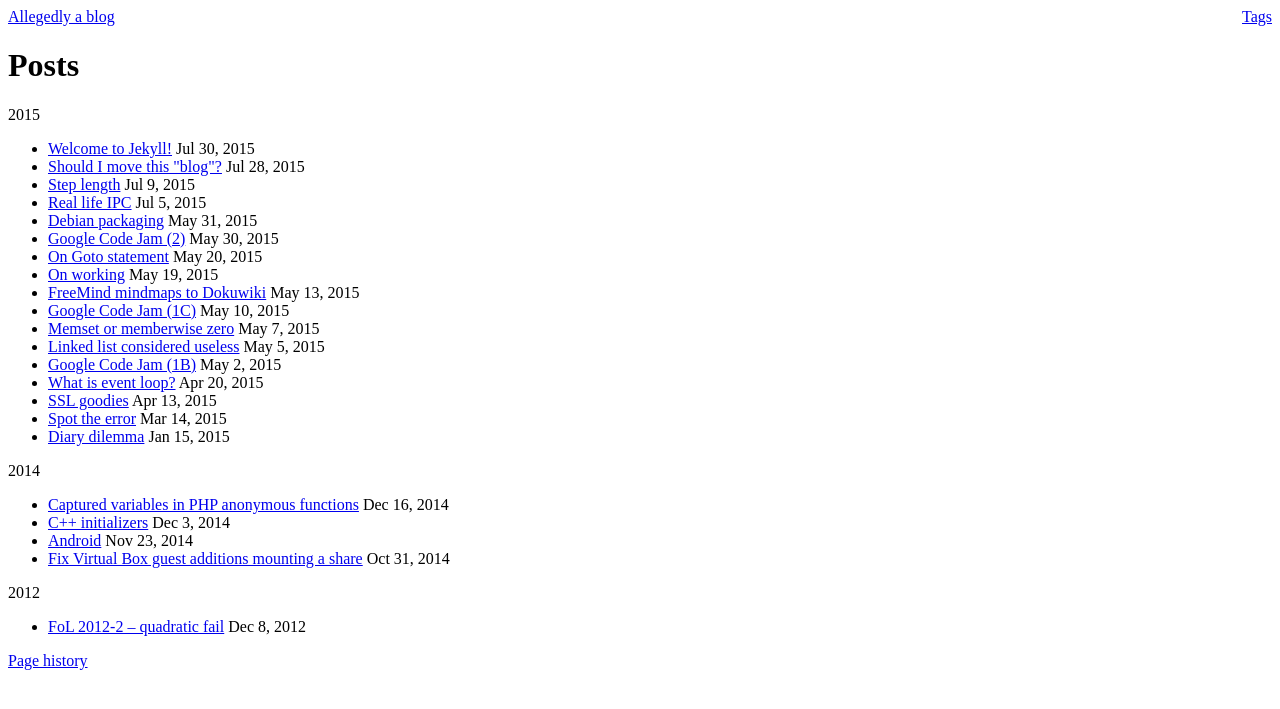
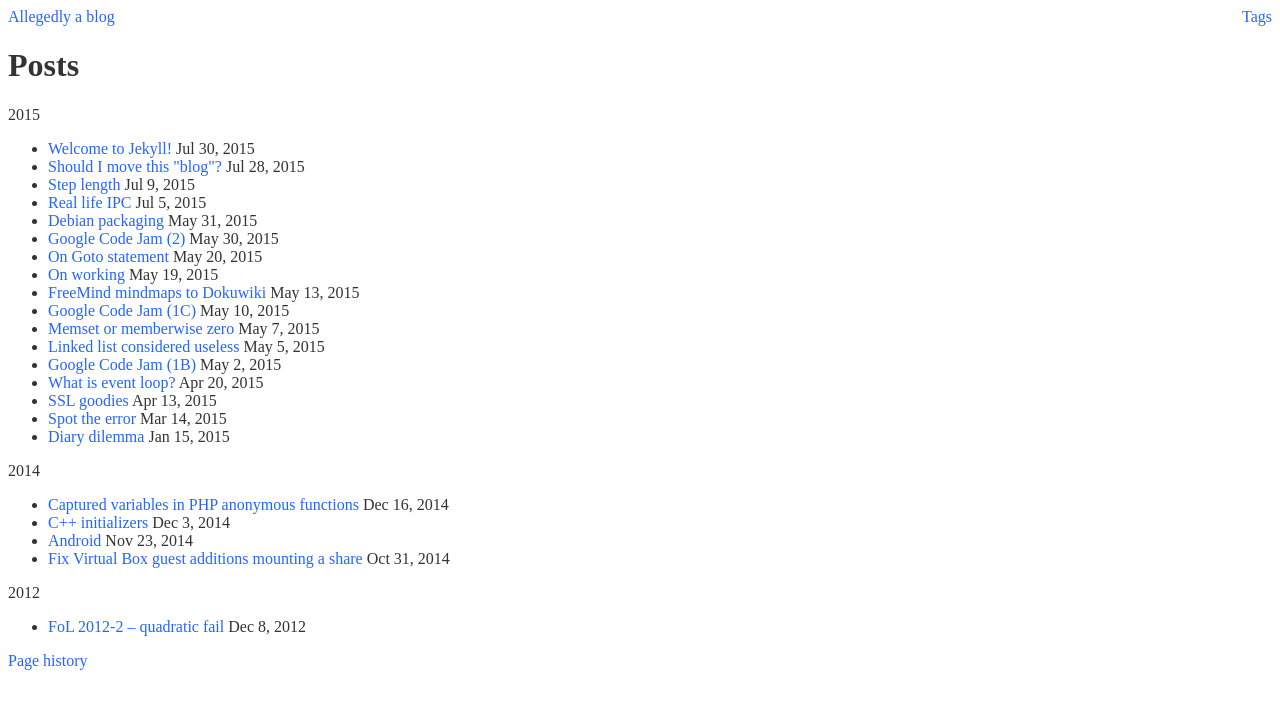
Before and after one commit to Werkov/Werkov.github.io, a Jekyll site: the page built from index.html, in a window 1280 px wide. Shown: the top 709 px of the page. Built offline with Jekyll 4.4.1, drawn with Linux system fonts in a browser that asks for light colours.

Commit message:
Smoothed color contrast

```diff
--- a/_sass/_base.scss
+++ b/_sass/_base.scss
@@ -1,3 +1,20 @@
+body {
+	color: #333;
+}
+
+a {
+	color: #26f;
+	text-decoration: none;
+}
+
+a:visited {
+	color: #029;
+}
+
+a:hover {
+	text-decoration: underline;
+}
+
 code, pre {
 	background-color: #eee;
 }
```
